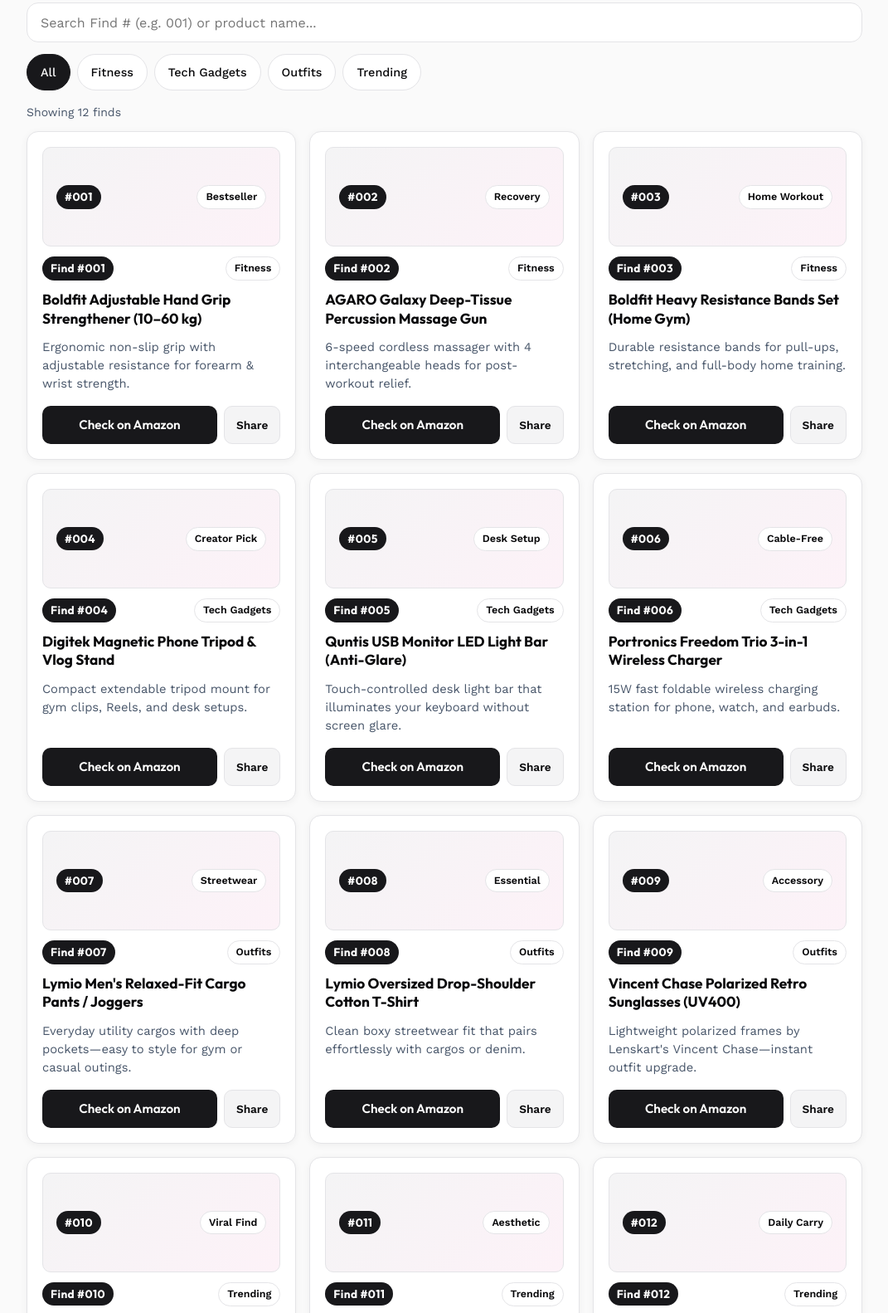
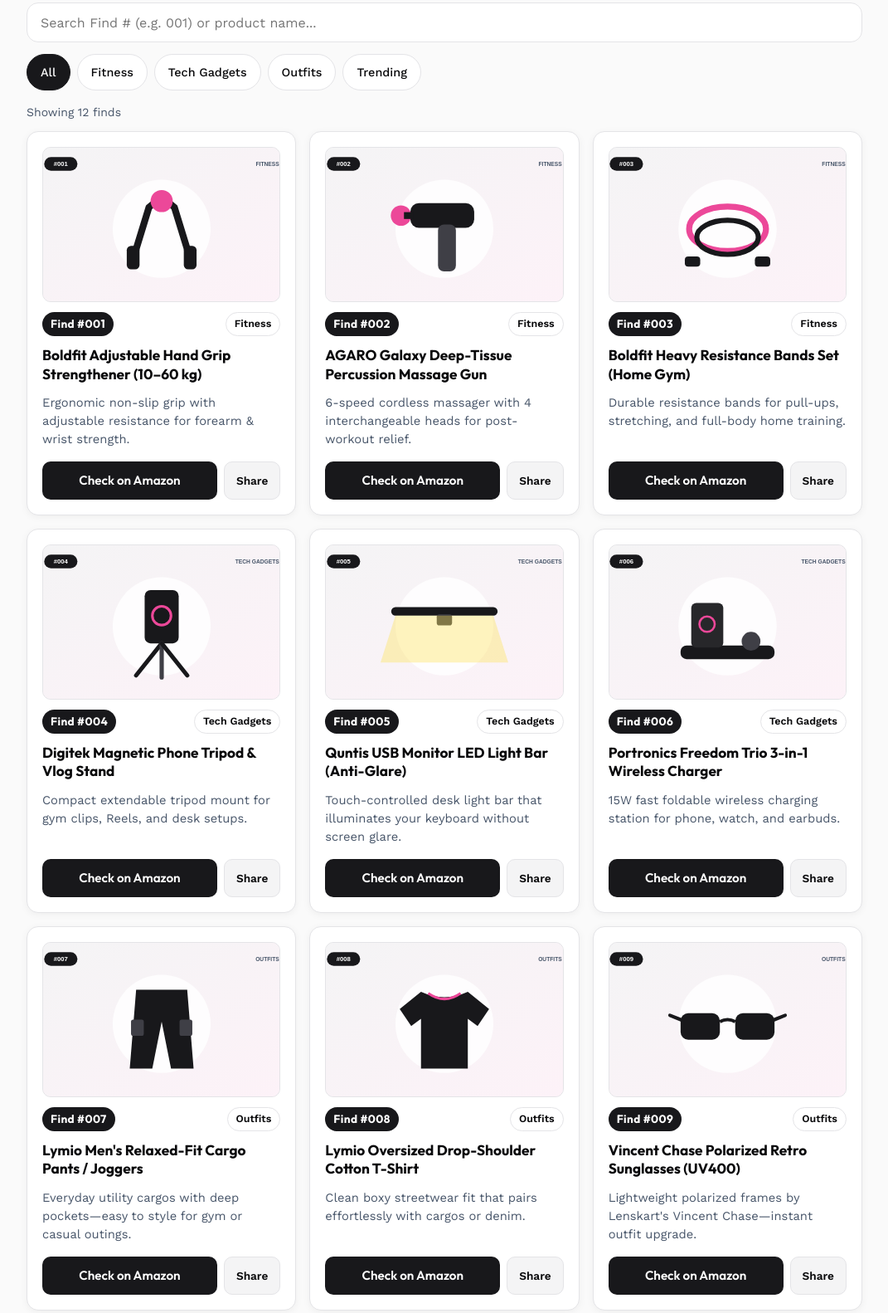
Before and after one commit to kganesh2k08-web/Liah-Finds, a plain HTML site: page index.html in a window 1280 px wide. Shown: the part 249-1831 px from the top of the page at 83% size, without its empty margins (104-1175 px from the left). Drawn offline with nearby package versions, Linux system fonts and the light colour scheme.

Commit message:
feat: add product showcase images to all cards

```diff
--- a/app.js
+++ b/app.js
@@ -32,6 +32,15 @@
     } catch {
       return false;
     }
+  }
+
+  function isSafeImageSrc(rawSrc) {
+    if (typeof rawSrc !== "string" || !rawSrc.trim()) return false;
+    const trimmed = rawSrc.trim();
+    if (/^images\/[a-zA-Z0-9_-]+\.(png|jpg|jpeg|webp|svg)$/.test(trimmed)) {
+      return true;
+    }
+    return isSafeHttpUrl(trimmed);
   }
 
   function buildAffiliateUrl(rawUrl) {
@@ -124,7 +133,7 @@
     const visual = document.createElement("div");
     visual.className = "card-visual";
 
-    if (isSafeHttpUrl(item.imageUrl)) {
+    if (isSafeImageSrc(item.imageUrl)) {
       const img = document.createElement("img");
       img.src = item.imageUrl;
       img.alt = item.title;
--- a/products.js
+++ b/products.js
@@ -32,7 +32,7 @@ const PRODUCTS = [
     hook: "Ergonomic non-slip grip with adjustable resistance for forearm & wrist strength.",
     keywords: "boldfit hand grip forearm workout fitness gym strength",
     affiliateUrl: "https://www.amazon.in/dp/B09PDZD95V/",
-    imageUrl: ""
+    imageUrl: "images/001.svg"
   },
   {
     code: "002",
@@ -42,7 +42,7 @@ const PRODUCTS = [
     hook: "6-speed cordless massager with 4 interchangeable heads for post-workout relief.",
     keywords: "agaro galaxy massage gun recovery sore muscles fitness gym",
     affiliateUrl: "https://www.amazon.in/s?k=AGARO+Galaxy+Gun+Massager",
-    imageUrl: ""
+    imageUrl: "images/002.svg"
   },
   {
     code: "003",
@@ -52,7 +52,7 @@ const PRODUCTS = [
     hook: "Durable resistance bands for pull-ups, stretching, and full-body home training.",
     keywords: "boldfit resistance bands home workout gym travel fitness",
     affiliateUrl: "https://www.amazon.in/s?k=Boldfit+resistance+band+set",
-    imageUrl: ""
+    imageUrl: "images/003.svg"
   },
   {
     code: "004",
@@ -62,7 +62,7 @@ const PRODUCTS = [
     hook: "Compact extendable tripod mount for gym clips, Reels, and desk setups.",
     keywords: "digitek magnetic phone tripod magsafe vlog stand tech",
     affiliateUrl: "https://www.amazon.in/s?k=Digitek+magnetic+phone+tripod+stand",
-    imageUrl: ""
+    imageUrl: "images/004.svg"
   },
   {
     code: "005",
@@ -72,7 +72,7 @@ const PRODUCTS = [
     hook: "Touch-controlled desk light bar that illuminates your keyboard without screen glare.",
     keywords: "quntis monitor light bar desk setup lamp tech gadget",
     affiliateUrl: "https://www.amazon.in/s?k=Quntis+monitor+light+bar",
-    imageUrl: ""
+    imageUrl: "images/005.svg"
   },
   {
     code: "006",
@@ -82,7 +82,7 @@ const PRODUCTS = [
     hook: "15W fast foldable wireless charging station for phone, watch, and earbuds.",
     keywords: "portronics freedom trio 3 in 1 foldable wireless charger tech",
     affiliateUrl: "https://www.amazon.in/dp/B0CV3XTPD3/",
-    imageUrl: ""
+    imageUrl: "images/006.svg"
   },
   {
     code: "007",
@@ -92,7 +92,7 @@ const PRODUCTS = [
     hook: "Everyday utility cargos with deep pockets—easy to style for gym or casual outings.",
     keywords: "lymio cargo joggers streetwear outfit men fashion",
     affiliateUrl: "https://www.amazon.in/s?k=Lymio+cargo+joggers",
-    imageUrl: ""
+    imageUrl: "images/007.svg"
   },
   {
     code: "008",
@@ -102,7 +102,7 @@ const PRODUCTS = [
     hook: "Clean boxy streetwear fit that pairs effortlessly with cargos or denim.",
     keywords: "lymio oversized t-shirt drop shoulder outfit",
     affiliateUrl: "https://www.amazon.in/s?k=Lymio+oversized+t-shirt",
-    imageUrl: ""
+    imageUrl: "images/008.svg"
   },
   {
     code: "009",
@@ -112,7 +112,7 @@ const PRODUCTS = [
     hook: "Lightweight polarized frames by Lenskart's Vincent Chase—instant outfit upgrade.",
     keywords: "vincent chase polarized sunglasses outfit accessory fashion",
     affiliateUrl: "https://www.amazon.in/s?k=Vincent+Chase+polarized+sunglasses",
-    imageUrl: ""
+    imageUrl: "images/009.svg"
   },
   {
     code: "010",
@@ -122,7 +122,7 @@ const PRODUCTS = [
     hook: "Blend protein shakes or iced coffee in 30 seconds—rechargeable via USB.",
     keywords: "lifelong portable usb blender protein shake trending",
     affiliateUrl: "https://www.amazon.in/s?k=Lifelong+portable+USB+blender",
-    imageUrl: ""
+    imageUrl: "images/010.svg"
   },
   {
     code: "011",
@@ -132,7 +132,7 @@ const PRODUCTS = [
     hook: "Turns any plain bedroom wall into golden-hour lighting for Reels and photos.",
     keywords: "sunset lamp projection aesthetic room decor trending",
     affiliateUrl: "https://www.amazon.in/s?k=sunset+projection+lamp+16+colors",
-    imageUrl: ""
+    imageUrl: "images/011.svg"
   },
   {
     code: "012",
@@ -142,6 +142,6 @@ const PRODUCTS = [
     hook: "Touch the cap to see water temperature—keeps drinks cold 24h or hot 12h.",
     keywords: "smart led temperature water bottle flask gym desk",
     affiliateUrl: "https://www.amazon.in/s?k=smart+led+temperature+water+bottle+500ml",
-    imageUrl: ""
+    imageUrl: "images/012.svg"
   }
 ];
--- a/styles.css
+++ b/styles.css
@@ -258,17 +258,17 @@ input:focus-visible {
   border-radius: 10px;
   overflow: hidden;
   background: linear-gradient(135deg, #f4f4f5 0%, #fdf2f8 100%);
-  min-height: 120px;
+  min-height: 160px;
   display: flex;
   align-items: center;
   justify-content: space-between;
-  padding: 16px;
+  padding: 0;
   border: 1px solid var(--border);
 }
 
 .card-visual img {
   width: 100%;
-  height: 170px;
+  height: 185px;
   object-fit: cover;
   display: block;
 }
```
Also changed, not shown: images/001.svg (added), images/002.svg (added), images/003.svg (added), images/004.svg (added), images/005.svg (added), images/006.svg (added), images/007.svg (added), images/008.svg (added), images/009.svg (added), images/010.svg (added), images/011.svg (added), images/012.svg (added).
